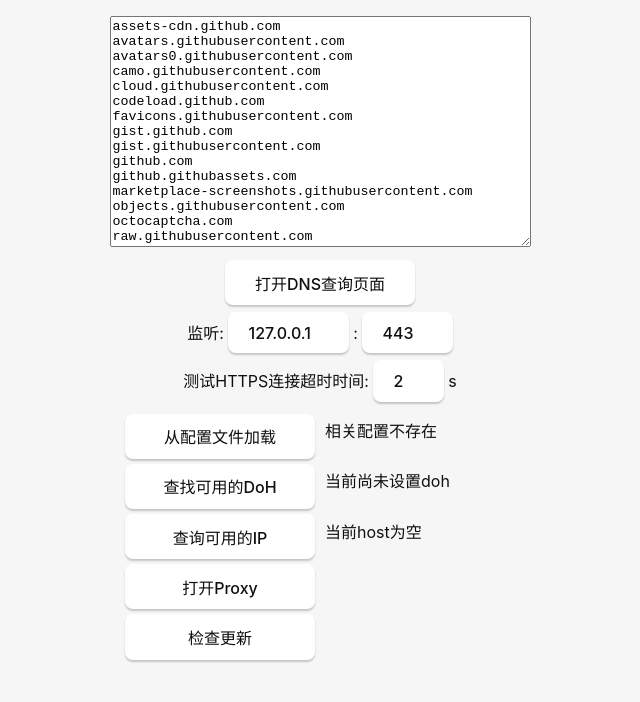
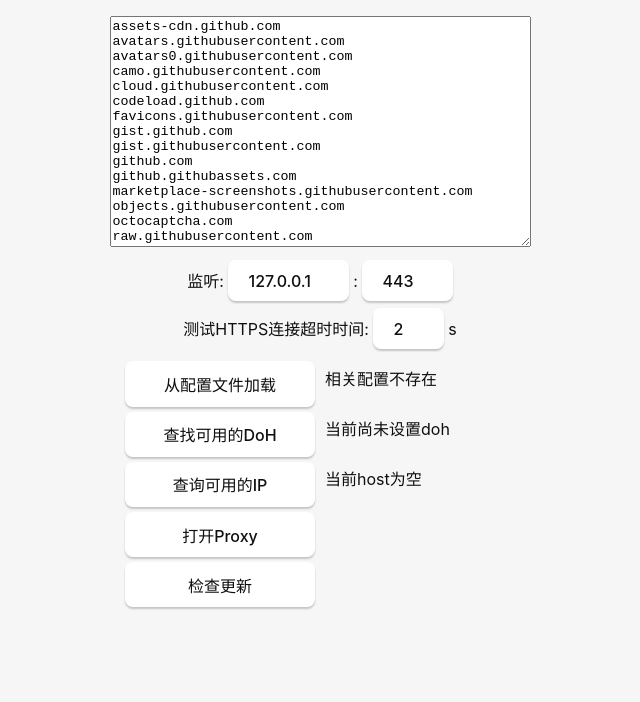
Before and after one commit to nICEnnnnnnnLee/MasterLee, a Vue app: page / in a window 1280 px wide. Shown: the top 702 px of the page, without its empty margins (320-960 px from the left). Built offline with nearby package versions, Linux system fonts and the light colour scheme.

Commit message:
refactor: `打开DNS查询页面`由webview页面移至菜单栏

```diff
--- a/src/components/Main.vue
+++ b/src/components/Main.vue
@@ -55,25 +55,25 @@
 }
 
 
-function open_window_host() {
-  const webview = new WebviewWindow('dns', {
-    url: 'dns.html',
-    width: 300,
-    minWidth: 300,
-    height: 500,
-    minHeight: 500,
-    center: true,
-    title: 'DNS查询',
-    decorations: false,
-    focus: true,
-  })
-  webview.once('tauri://created', function () {
-    console.log('webview window successfully created');
-  })
-  webview.once('tauri://error', function (e) {
-    console.log('an error occurred during webview window creation', e);
-  })
-}
+// function open_window_host() {
+//   const webview = new WebviewWindow('dns', {
+//     url: 'dns.html',
+//     width: 300,
+//     minWidth: 300,
+//     height: 500,
+//     minHeight: 500,
+//     center: true,
+//     title: 'DNS查询',
+//     decorations: false,
+//     focus: true,
+//   })
+//   webview.once('tauri://created', function () {
+//     console.log('webview window successfully created');
+//   })
+//   webview.once('tauri://error', function (e) {
+//     console.log('an error occurred during webview window creation', e);
+//   })
+// }
 </script>
 
 
@@ -83,11 +83,11 @@
     <textarea id="domains-input" rows="15" cols="50" v-model="domains_str"></textarea>
   </div>
   <div class="card">
-    <p>
+    <!-- <p>
     <div class="btn">
       <button type="button" @click="open_window_host">打开DNS查询页面</button>
     </div>
-    </p>
+    </p> -->
     <p>
       监听:
       <input id="ip-input" style="width: 80px;" v-model="bind_ip" placeholder="请输入监听ip..." />
```
